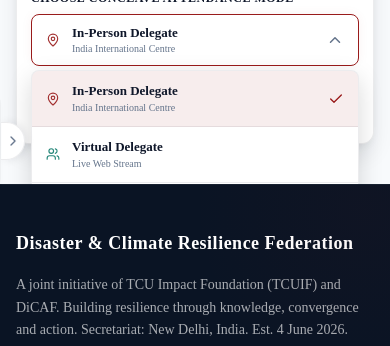
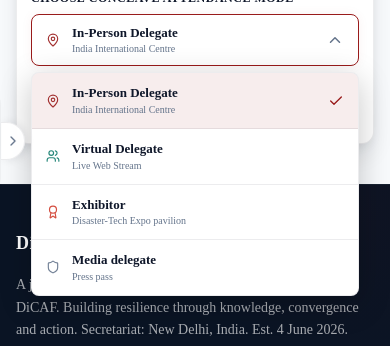
Before and after one commit to akashveritos-dot/CDRF, a Next.js app: page /event in a window 390 px wide. Both pictures are taken after a click on the button "Select attendance mode". Shown: the part 3687-4033 px from the top of the page. Built offline with nearby package versions, Linux system fonts and the light colour scheme; no server answers; the database is empty; a web font is replaced by a local one.

Commit message:
mobile  ui dropdown fix

```diff
--- a/src/app/event/page.module.css
+++ b/src/app/event/page.module.css
@@ -603,19 +603,14 @@
     width: 14px;
     height: 14px;
   }
+  /* On mobile the menu is position:fixed via inline JS style —
+     only set visual/scroll properties here, never override position/top/left/right */
   .dropdownMenu {
-    position: absolute !important;
-    top: calc(100% + 4px) !important;
-    bottom: auto !important;
-    left: 0 !important;
-    right: 0 !important;
-    max-height: 300px;
+    max-height: 280px;
     overflow-y: auto;
-    border-radius: var(--radius-sm) !important;
-    box-shadow: 0 8px 24px rgba(0, 0, 0, 0.15);
-    animation: dropdownSlideIn 200ms ease !important;
-    z-index: 1001 !important;
-    border: 1px solid var(--border-color);
+    border-radius: var(--radius-sm);
+    box-shadow: 0 8px 32px rgba(0, 0, 0, 0.22);
+    animation: dropdownSlideIn 200ms ease;
   }
 }
 
--- a/src/app/event/page.tsx
+++ b/src/app/event/page.tsx
@@ -42,11 +42,39 @@
   });
   const [dropdownOpen, setDropdownOpen] = useState(false);
   const [isMounted, setIsMounted] = useState(false);
+  const [dropdownStyle, setDropdownStyle] = useState<React.CSSProperties>({});
   const dropdownRef = useRef<HTMLDivElement>(null);
+  const triggerRef = useRef<HTMLButtonElement>(null);
 
   useEffect(() => {
     setIsMounted(true);
   }, []);
+
+  // Recalculate dropdown position on window resize / scroll when open
+  useEffect(() => {
+    if (!dropdownOpen) return;
+    const recalc = () => {
+      if (triggerRef.current && window.innerWidth <= 768) {
+        const rect = triggerRef.current.getBoundingClientRect();
+        setDropdownStyle({
+          position: 'fixed',
+          top: `${rect.bottom + 6}px`,
+          left: `${rect.left}px`,
+          width: `${rect.width}px`,
+          zIndex: 9999,
+        });
+      } else {
+        setDropdownStyle({});
+      }
+    };
+    recalc();
+    window.addEventListener('resize', recalc);
+    window.addEventListener('scroll', recalc, true);
+    return () => {
+      window.removeEventListener('resize', recalc);
+      window.removeEventListener('scroll', recalc, true);
+    };
+  }, [dropdownOpen]);
 
   // Close dropdown when clicking outside
   useEffect(() => {
@@ -361,8 +389,24 @@
                   <div className={styles.customDropdown} ref={dropdownRef}>
                     <button
                       type="button"
+                      ref={triggerRef}
                       className={styles.dropdownTrigger}
-                      onClick={() => setDropdownOpen(!dropdownOpen)}
+                      onClick={() => {
+                        const next = !dropdownOpen;
+                        if (next && triggerRef.current && window.innerWidth <= 768) {
+                          const rect = triggerRef.current.getBoundingClientRect();
+                          setDropdownStyle({
+                            position: 'fixed',
+                            top: `${rect.bottom + 6}px`,
+                            left: `${rect.left}px`,
+                            width: `${rect.width}px`,
+                            zIndex: 9999,
+                          });
+                        } else {
+                          setDropdownStyle({});
+                        }
+                        setDropdownOpen(next);
+                      }}
                       aria-label="Select attendance mode"
                       aria-expanded={dropdownOpen}
                       disabled={isSubmitting}
@@ -386,7 +430,7 @@
                       />
                     </button>
                     {isMounted && dropdownOpen && (
-                      <div className={styles.dropdownMenu}>
+                      <div className={styles.dropdownMenu} style={dropdownStyle}>
                         {attendanceOptions.map((option) => (
                           <button
                             key={option.value}
```
